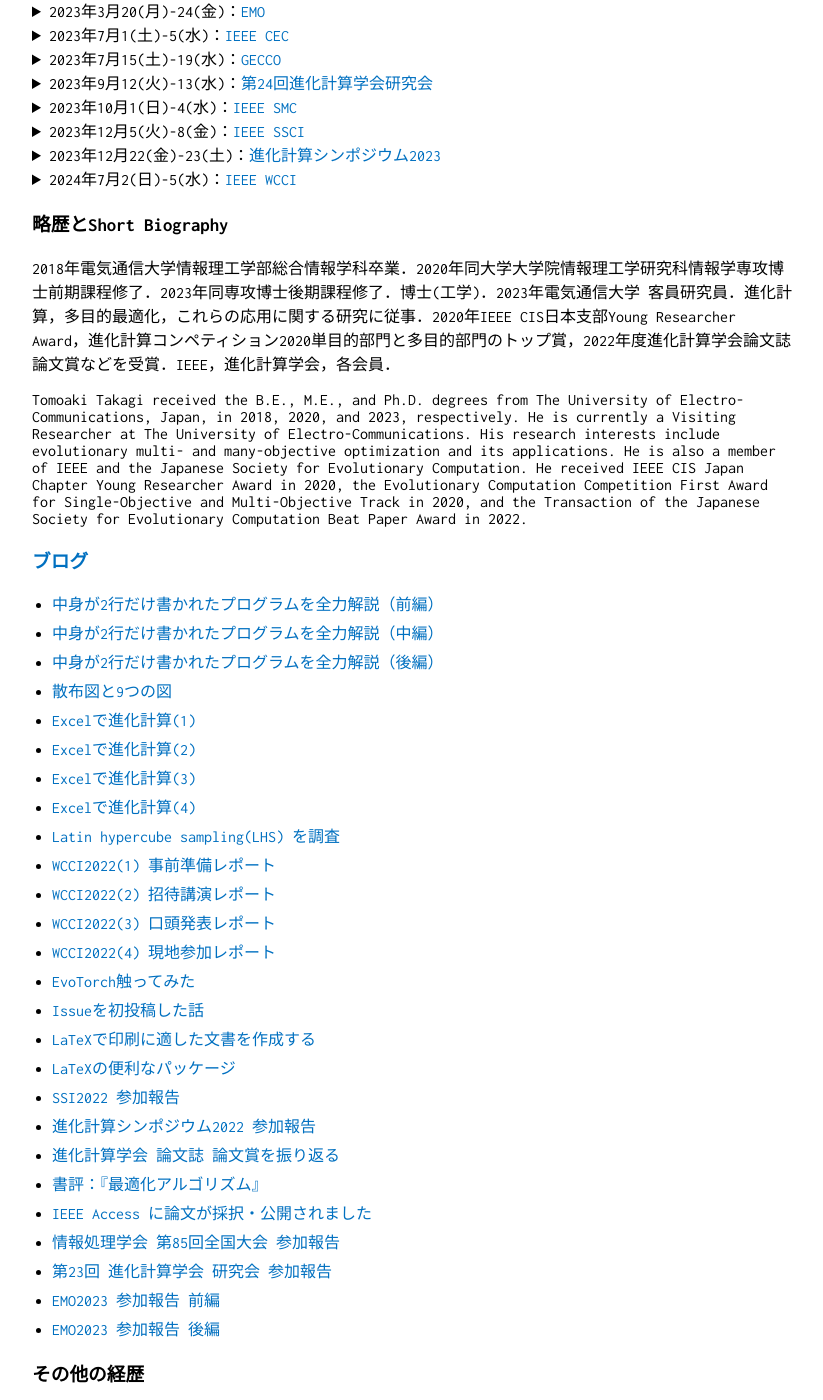
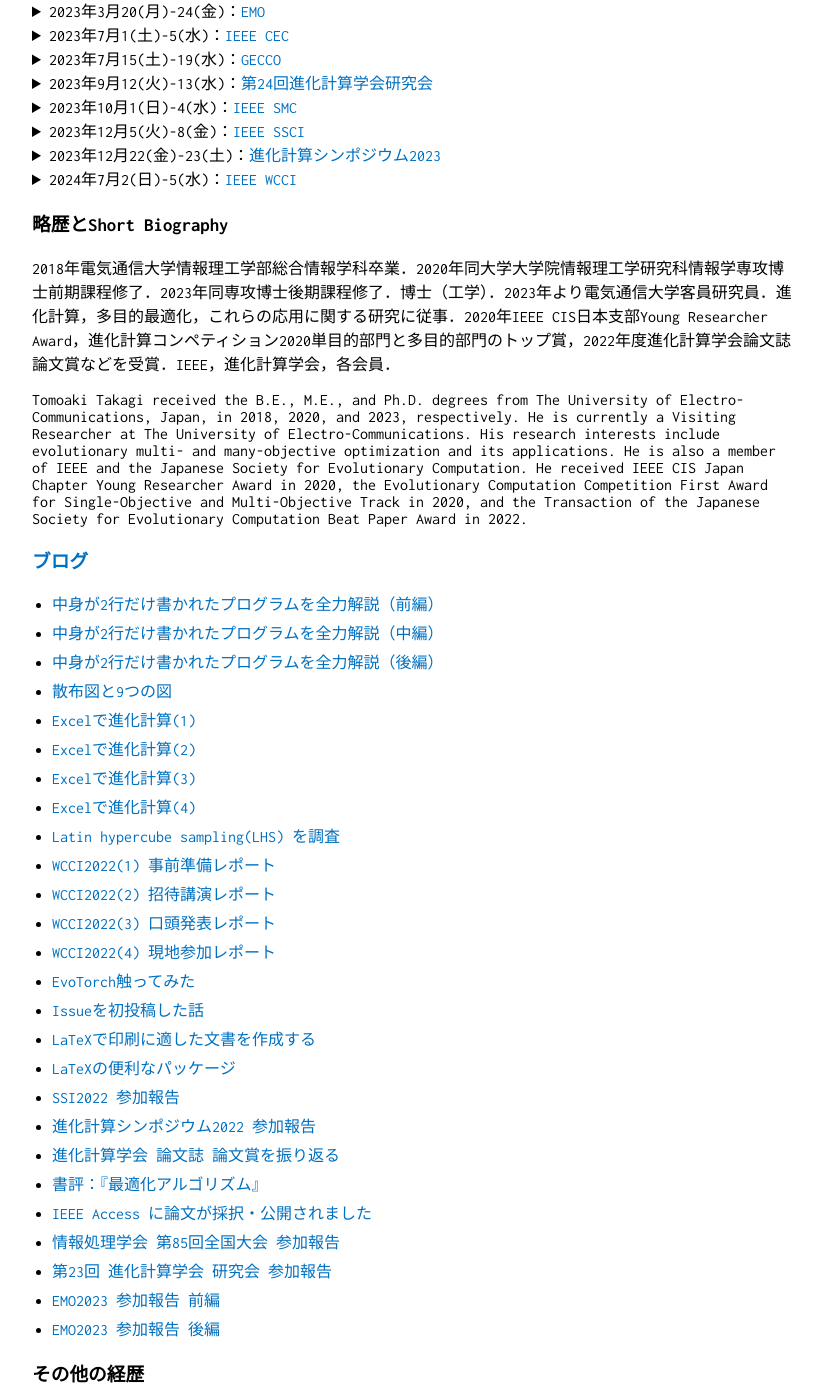
Before and after one commit to tomtkg/tomtkg.github.io, a Jekyll site: the page built from memo.md, in a window 1280 px wide and 1400 px high, scrolled down 536 px. Shown: the whole window, without its empty margins (228-1051 px from the left). Built offline with Jekyll 4.4.1, drawn with Linux system fonts in a browser that asks for light colours; some of the changed text lies outside the part shown.

Commit message:
Update memo.md

```diff
--- a/memo.md
+++ b/memo.md
@@ -68,7 +68,7 @@ title: Tom TKG's Homepage
 会場：日本, 横浜　申込〆切：　　原稿〆切：1/15(月)　採択通知：3/15(金)</details>
 
 ### 略歴とShort Biography
-2018年電気通信大学情報理工学部総合情報学科卒業．2020年同大学大学院情報理工学研究科情報学専攻博士前期課程修了．2023年同専攻博士後期課程修了．博士(工学)．2023年電気通信大学 客員研究員．進化計算，多目的最適化，これらの応用に関する研究に従事．2020年IEEE CIS日本支部Young Researcher Award，進化計算コンペティション2020単目的部門と多目的部門のトップ賞，2022年度進化計算学会論文誌論文賞などを受賞．IEEE，進化計算学会，各会員．
+2018年電気通信大学情報理工学部総合情報学科卒業．2020年同大学大学院情報理工学研究科情報学専攻博士前期課程修了．2023年同専攻博士後期課程修了．博士（工学）．2023年より電気通信大学客員研究員．進化計算，多目的最適化，これらの応用に関する研究に従事．2020年IEEE CIS日本支部Young Researcher Award，進化計算コンペティション2020単目的部門と多目的部門のトップ賞，2022年度進化計算学会論文誌論文賞などを受賞．IEEE，進化計算学会，各会員．
 
 Tomoaki Takagi received the B.E., M.E., and Ph.D. degrees from The University of Electro-Communications, Japan, in 2018, 2020, and 2023, respectively. He is currently a Visiting Researcher at The University of Electro-Communications. His research interests include evolutionary multi- and many-objective optimization and its applications. He is also a member of IEEE and the Japanese Society for Evolutionary Computation. He received IEEE CIS Japan Chapter Young Researcher Award in 2020, the Evolutionary Computation Competition First Award for Single-Objective and Multi-Objective Track in 2020, and the Transaction of the Japanese Society for Evolutionary Computation Beat Paper Award in 2022.
 
@@ -103,7 +103,7 @@ Tomoaki Takagi received the B.E., M.E., and Ph.D. degrees from The University of
 ### その他の経歴
 **指導経験**
 - 平成31年度 ティーチングアシスタント（プログラミング通論および演習）.
-- Teaching Assistant, Topics in Informatics I: Evolutionary Computation (国際科目), 2019.
+- Teaching Assistant, Topics in Informatics I: Evolutionary Computation（国際科目）, 2019.
 
 **講演・発表（論文なし）**
 - Tomoaki Takagi: **Pareto Front Estimation for Subset Selection**, Workshop on Subset Selection in Evolutionary Multi-objective Optimization at 2022 IEEE World Congress on Computational Intelligence (WCCI2022), 2022. [Link](https://cse.sustech.edu.cn/faculty/~shangk/SS-WCCI/){:target="_blank"}.
```
